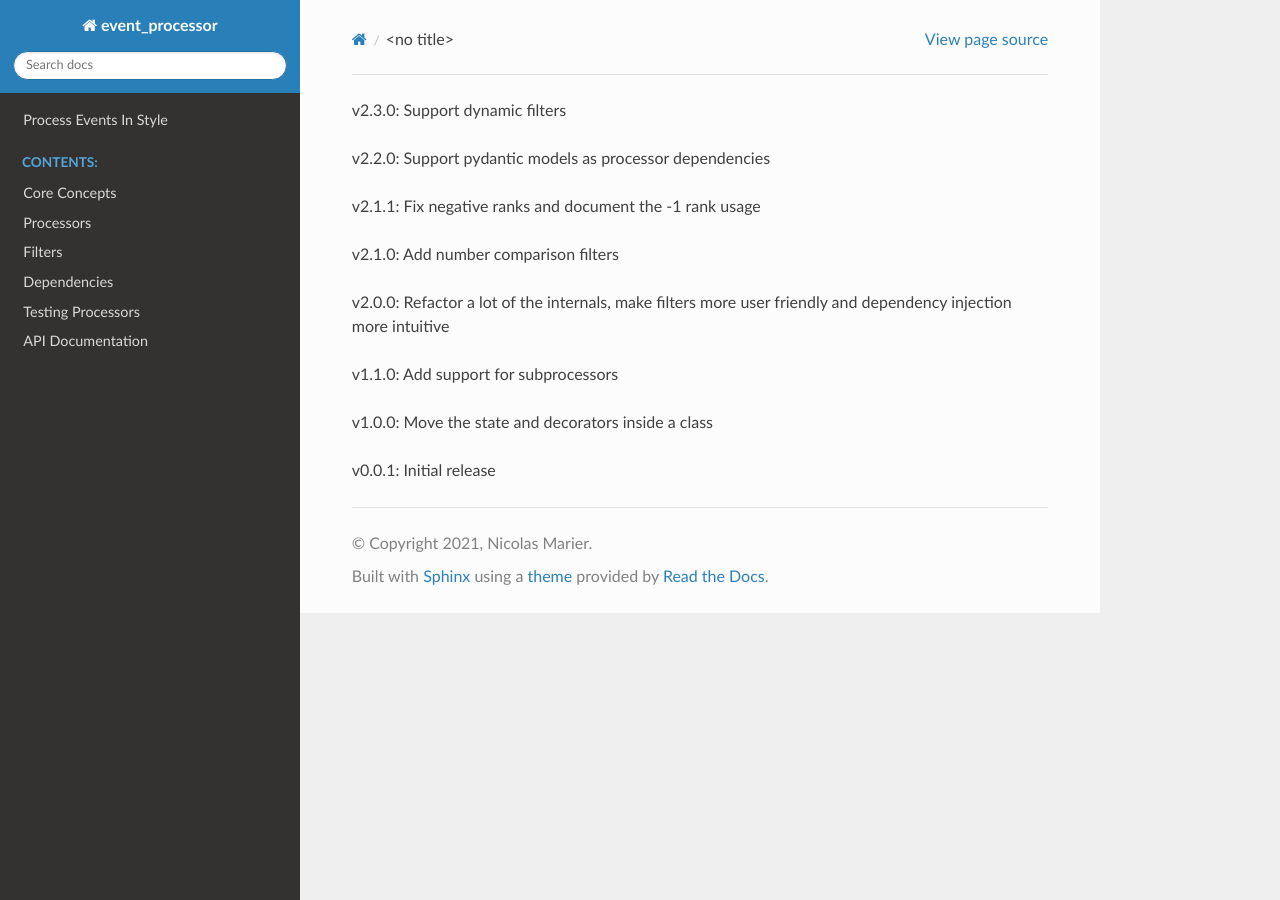
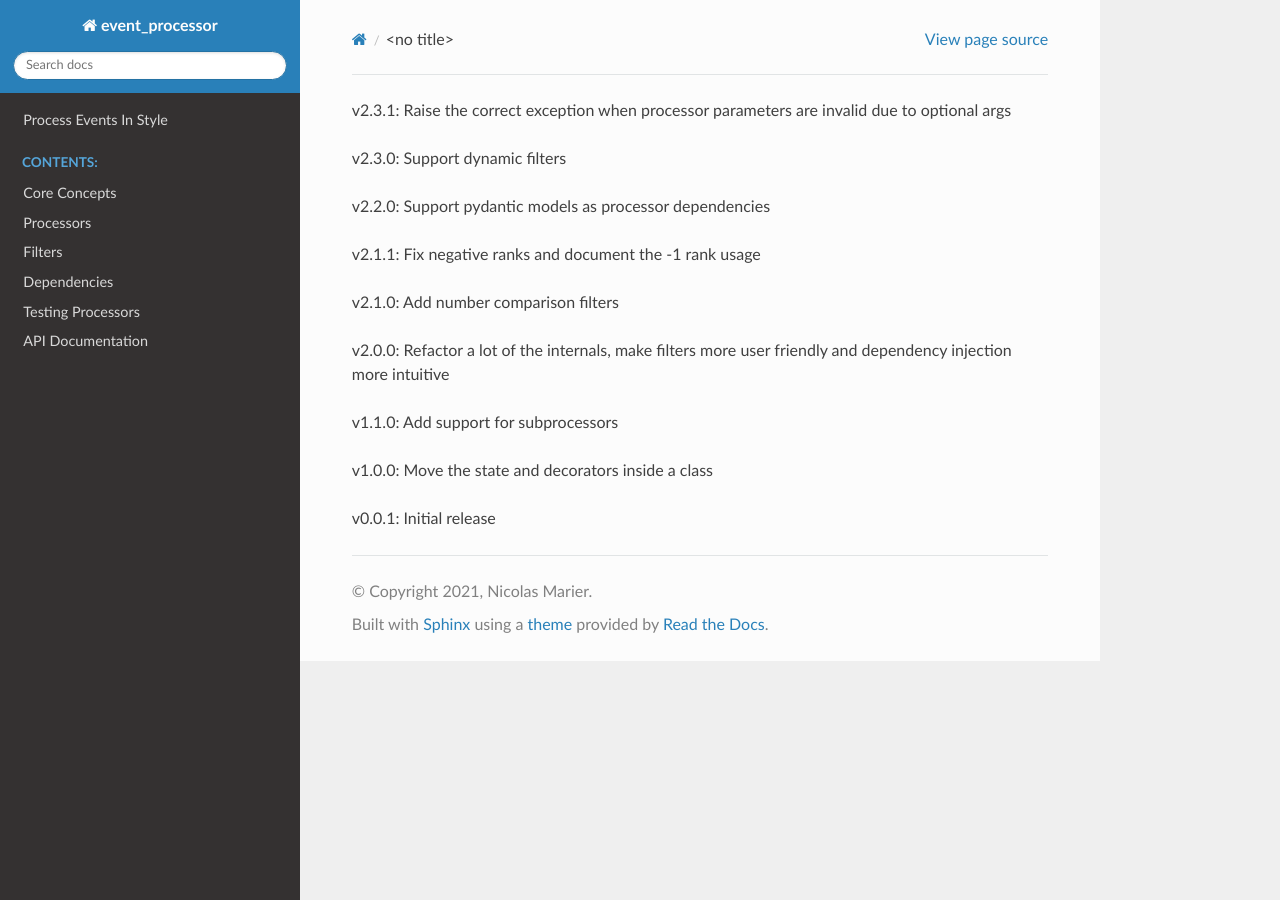
Before and after one commit to marier-nico/event-processor, a Sphinx documentation site: the page built from docs/content/changelog.rst, in a window 1280 px wide. Built offline with Sphinx 7.4.7 and the Read the Docs theme 2.0.0, drawn with Linux system fonts in a browser that asks for light colours; the version number could not be read and is left out.

Commit message:
Update changelog

```diff
--- a/docs/content/changelog.rst
+++ b/docs/content/changelog.rst
@@ -1,3 +1,4 @@
+- v2.3.1: Raise the correct exception when processor parameters are invalid due to optional args
 - v2.3.0: Support dynamic filters
 - v2.2.0: Support pydantic models as processor dependencies
 - v2.1.1: Fix negative ranks and document the -1 rank usage
```
